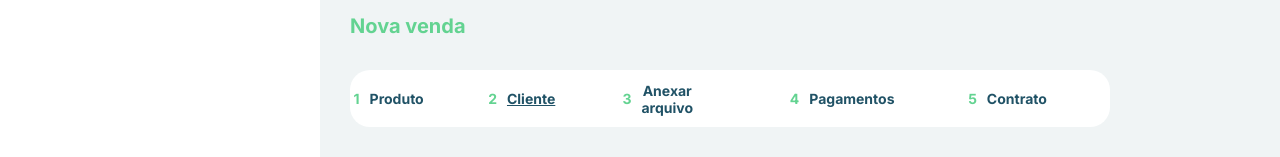
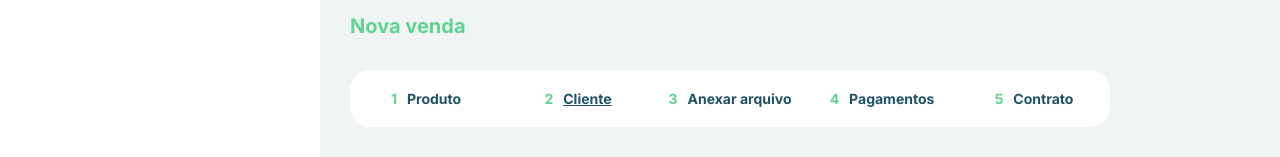
Before and after one commit to marrcelosantana/mk-challenge, a React (Vite) app: page / in a window 1280 px wide. Shown: the part 156-313 px from the top of the page. Built offline with nearby package versions, Linux system fonts and the light colour scheme; no server answers; data requests are answered from the project's data file.

Commit message:
[MK-Challenge] - Update menu

```diff
--- a/src/components/Menu/index.tsx
+++ b/src/components/Menu/index.tsx
@@ -1,6 +1,6 @@
 import { useState } from "react";
 import { useTranslation } from "react-i18next";
-import { Button, Container, Option, OptionName, OptionNumber } from "./styles";
+import { Container, Option, OptionName, OptionNumber } from "./styles";
 
 export function Menu() {
   const { t } = useTranslation();
@@ -9,50 +9,40 @@ export function Menu() {
 
   return (
     <Container>
-      <Button onClick={() => setSelectedOption("product")}>
-        <Option to="/product">
+      <Option to="/product" onClick={() => setSelectedOption("product")}>
         <OptionNumber>1</OptionNumber>
         <OptionName option="product" selectedOption={selectedOption}>
           {t("Produto")}
         </OptionName>
       </Option>
-      </Button>
 
-      <Button onClick={() => setSelectedOption("client")}>
-        <Option to="/">
+      <Option to="/" onClick={() => setSelectedOption("client")}>
         <OptionNumber>2</OptionNumber>
         <OptionName option="client" selectedOption={selectedOption}>
           {t("Cliente")}
         </OptionName>
       </Option>
-      </Button>
 
-      <Button onClick={() => setSelectedOption("file")}>
-        <Option to="/file">
+      <Option to="/file" onClick={() => setSelectedOption("file")}>
         <OptionNumber>3</OptionNumber>
         <OptionName option="file" selectedOption={selectedOption}>
           {t("Anexar arquivo")}
         </OptionName>
       </Option>
-      </Button>
 
-      <Button onClick={() => setSelectedOption("pay")}>
-        <Option to="/pay">
+      <Option to="/pay" onClick={() => setSelectedOption("pay")}>
         <OptionNumber>4</OptionNumber>
         <OptionName option="pay" selectedOption={selectedOption}>
           {t("Pagamentos")}
         </OptionName>
       </Option>
-      </Button>
 
-      <Button onClick={() => setSelectedOption("contract")}>
-        <Option to="/contract">
+      <Option to="/contract" onClick={() => setSelectedOption("contract")}>
         <OptionNumber>5</OptionNumber>
         <OptionName option="contract" selectedOption={selectedOption}>
           {t("Contrato")}
         </OptionName>
       </Option>
-      </Button>
     </Container>
   );
 }
--- a/src/components/Menu/styles.ts
+++ b/src/components/Menu/styles.ts
@@ -14,7 +14,7 @@ export const Container = styled.div`
   margin-bottom: 32px;
   display: flex;
   align-items: center;
-  justify-content: space-around;
+  justify-content: space-between;
 
   @media (max-width: 414px) {
     height: 3.125rem;
@@ -69,8 +69,3 @@ export const OptionName = styled.p<OptionProps>`
     font-size: 9px;
   }
 `;
-
-export const Button = styled.button`
-  background: none;
-  border: 0;
-`;
```
Lines whose indentation alone changed are shown as unchanged.
